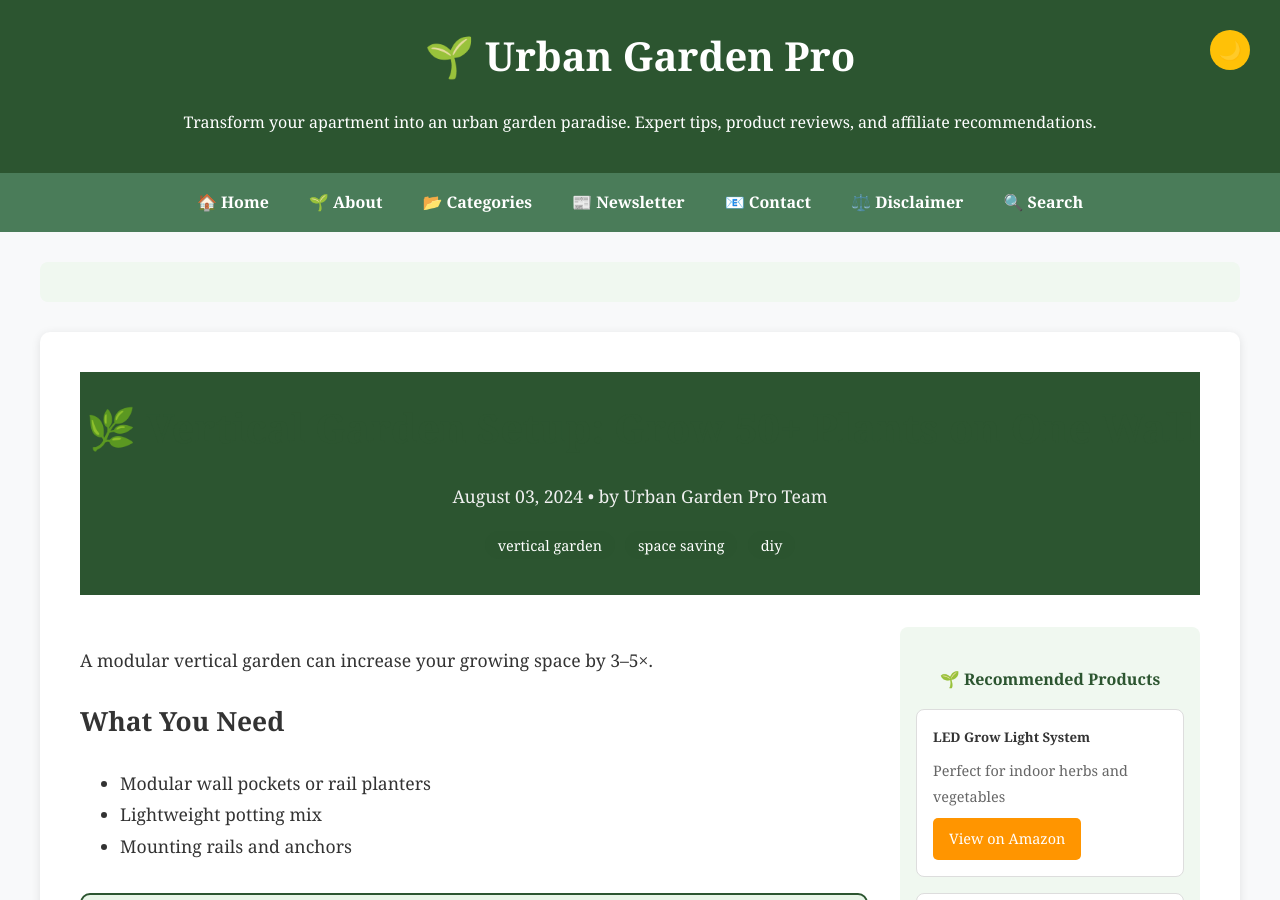
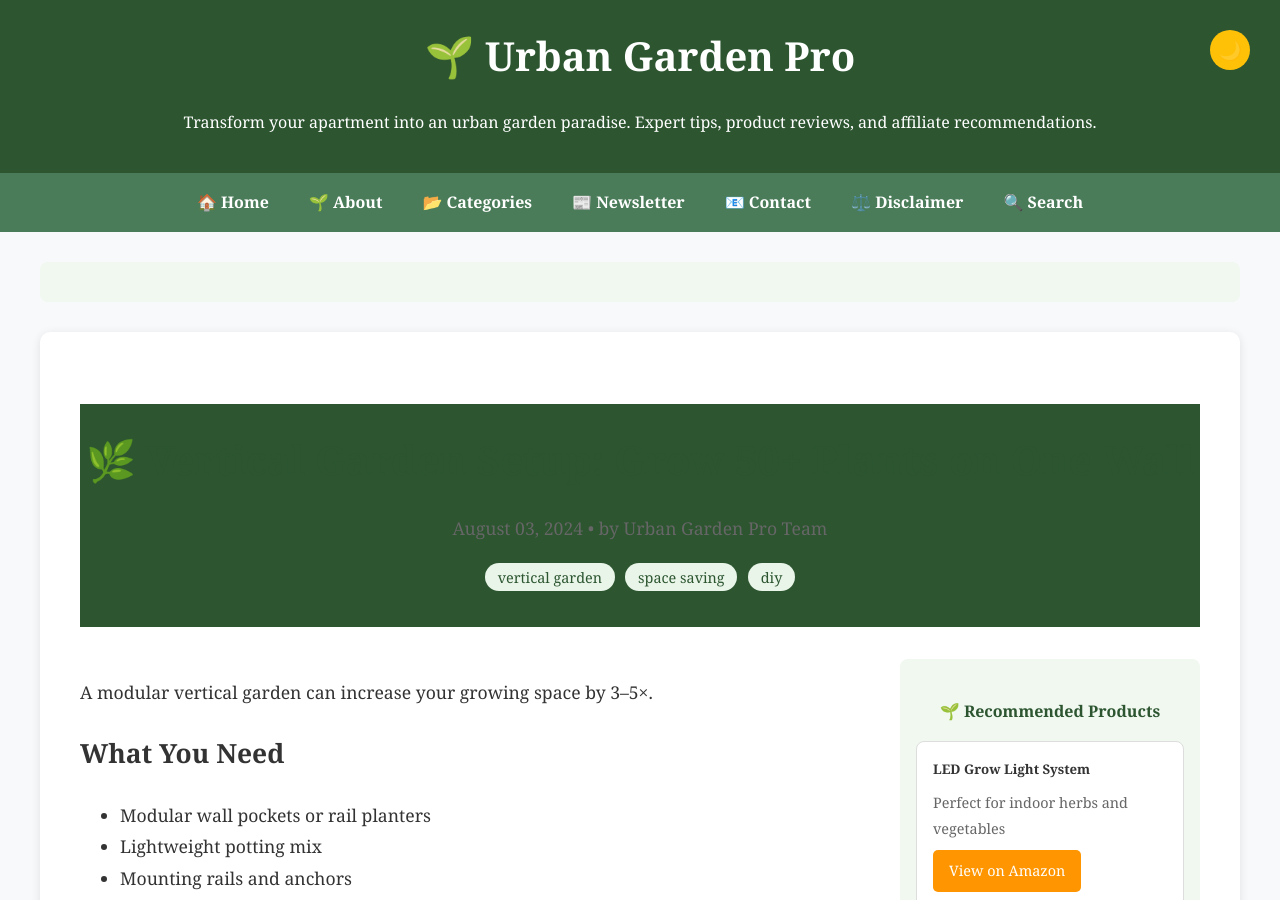
Before and after one commit to kokman168/urban-garden-blog, a Jekyll site: the page built from _posts/2024-08-03-vertical-garden-setup.md, in a window 1280 px wide and 900 px high. Built offline with Jekyll 4.4.1, drawn with Linux system fonts in a browser that asks for light colours.

Commit message:
Fix: Revert post metadata colors for readability

```diff
--- a/_layouts/post.html
+++ b/_layouts/post.html
@@ -3,16 +3,16 @@ layout: default
 ---
 
 <article>
-    <header style="text-align: center; margin-bottom: 2rem;">
+    <header style="text-align: center; margin-bottom: 2rem; margin-top: 2rem;">
         <h1 style="color: #2c5530; font-size: 2.5rem; margin-bottom: 0.5rem;">{{ page.title }}</h1>
-        <p style="color: #f0f0f0; font-size: 1.1rem;">
+        <p style="color: #666; font-size: 1.1rem;">
             <time datetime="{{ page.date | date_to_xmlschema }}">{{ page.date | date: "%B %d, %Y" }}</time>
             {% if page.author %} • by {{ page.author }}{% endif %}
         </p>
         {% if page.tags %}
         <div style="margin: 1rem 0;">
             {% for tag in page.tags %}
-            <span style="background: rgba(44, 85, 48, 0.7); color: #ffffff; padding: 0.3rem 0.8rem; border-radius: 20px; font-size: 0.9rem; margin: 0.2rem;">{{ tag }}</span>
+            <span style="background: #e8f5e8; color: #2c5530; padding: 0.3rem 0.8rem; border-radius: 20px; font-size: 0.9rem; margin: 0.2rem;">{{ tag }}</span>
             {% endfor %}
         </div>
         {% endif %}
```
